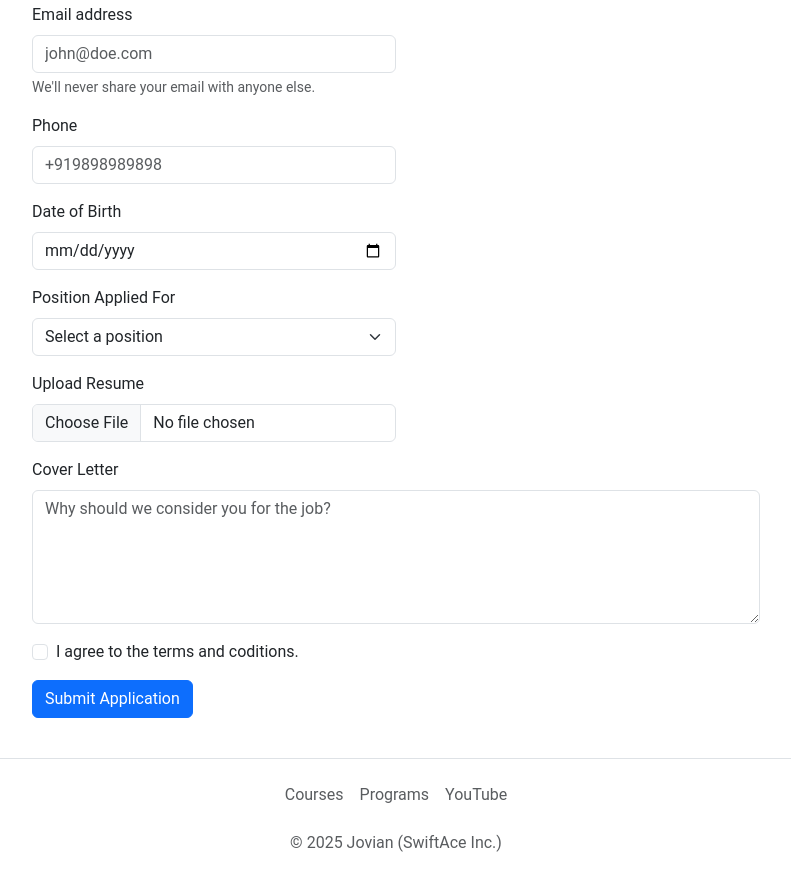
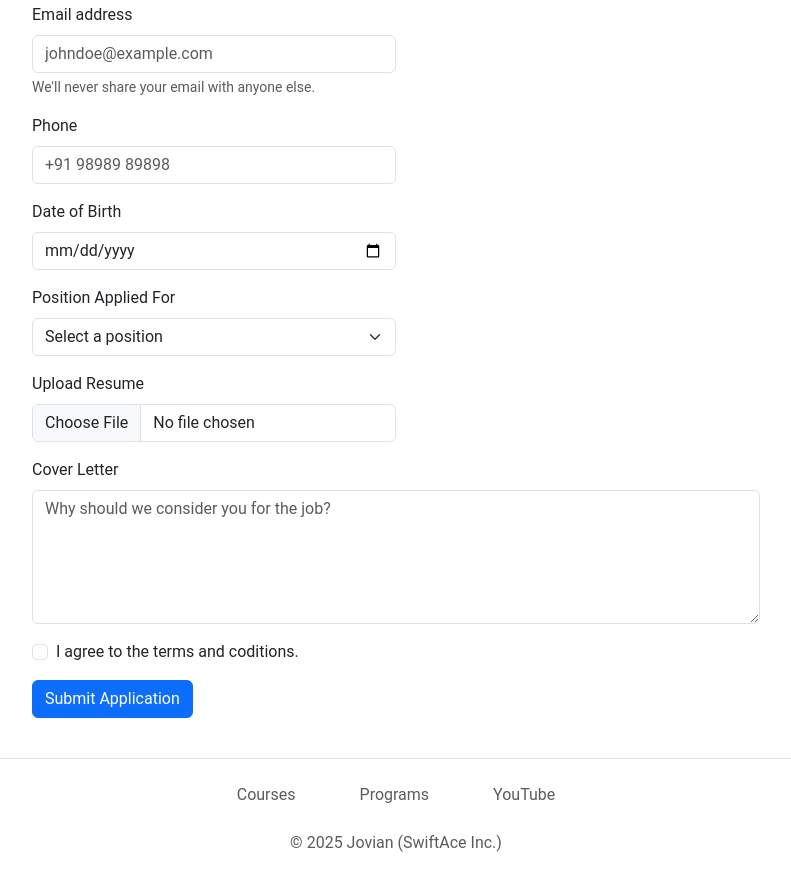
Before and after one commit to Krishna-The-Great-Coder/Krishna, a plain HTML site: page src/index.html in a window 1280 px wide. Shown: the part 979-1870 px from the top of the page, without its empty margins (244-1035 px from the left). Drawn offline with nearby package versions, Linux system fonts and the light colour scheme.

Commit message:
Updated form and navbar

```diff
--- a/src/index.html
+++ b/src/index.html
@@ -211,7 +211,7 @@
             <!--EMAIL-->
             <div class="mb-3 col-sm-6">
                 <label for="email" class="form-label"> Email address </label>
-                <input type="email" class="form-control" name="email" placeholder="john@doe.com" id="email"
+                <input type="email" class="form-control" name="email" placeholder="johndoe@example.com" id="email"
                     aria-describedby="emailHelp" required />
                 <div id="emailHelp" class="form-text">
                     We'll never share your email with anyone else.
@@ -221,7 +221,7 @@
             <!--PHONE-->
             <div class="mb-3 col-sm-6">
                 <label for="phone" class="form-label">Phone</label>
-                <input type="tel" class="form-control" id="phone" placeholder="+919898989898" name="phone" required />
+                <input type="tel" class="form-control" id="phone" placeholder="+91 98989 89898" name="phone" required />
             </div>
 
             <!--DOB-->
@@ -271,7 +271,7 @@
     <!--FOOTER-->
     <div class="container">
         <footer class="py-3 my-4">
-            <ul class="nav justify-content-center border-top pt-3 mb-3">
+            <ul class="nav justify-content-center border-top pt-3 mb-3 d-flex gap-5">
                 <li class="nav-item">
                     <a href="https://jovian.com/learn" class="nav-link px-2 text-body-secondary" target="_blank">
                         Courses
```
